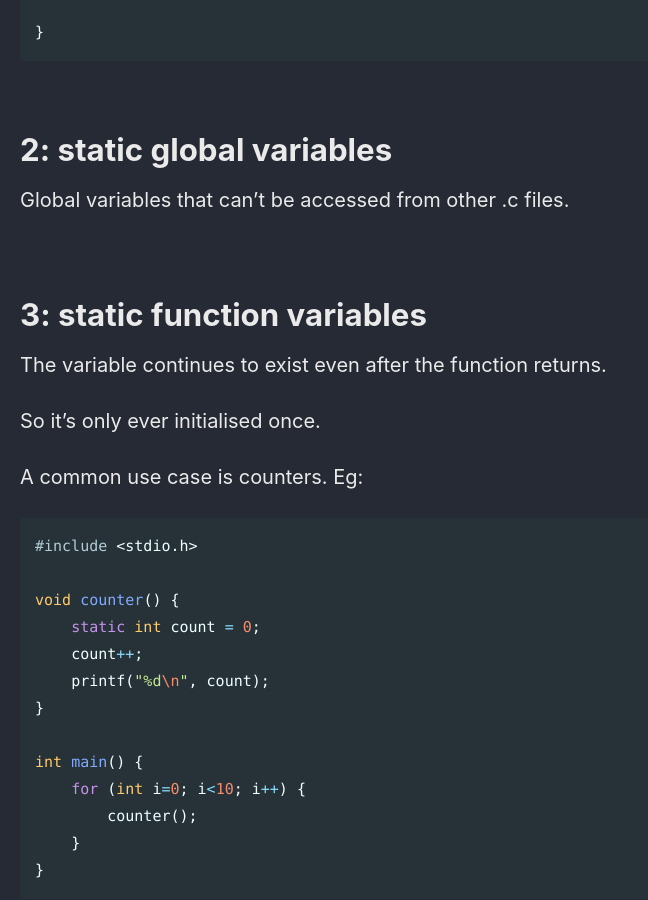
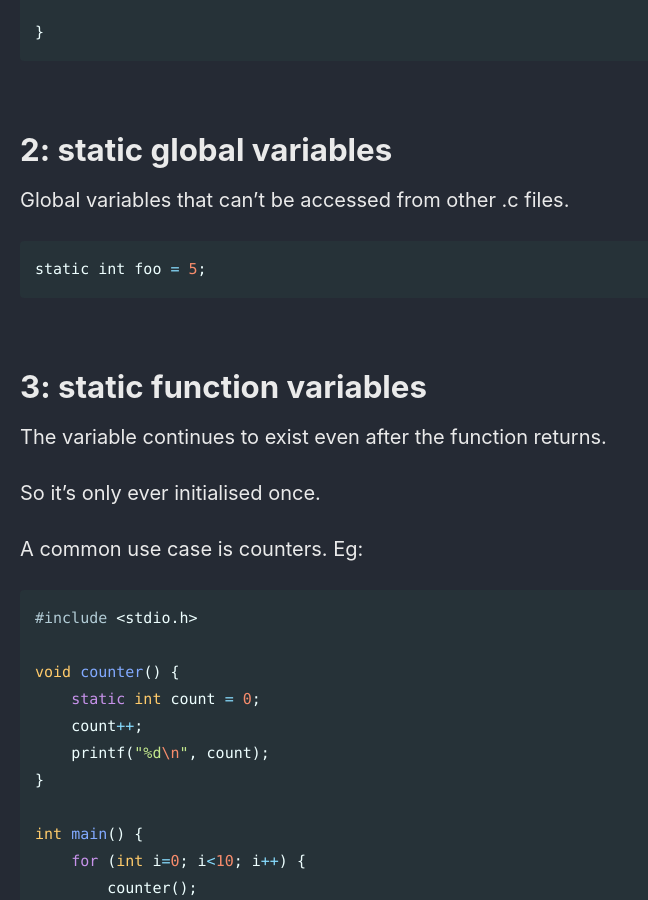
Before and after one commit to Connor-McCartney/Connor-McCartney.github.io, a Jekyll site: the page built from _pages/misc/C.md, in a window 1280 px wide and 900 px high, scrolled down 15852 px. Shown: the whole window, without its empty margins (0-648 px from the left). Built offline with Jekyll 4.4.1, drawn with Linux system fonts in a browser that asks for light colours; cached includes are drawn as plain includes.

Commit message:
Update C.md

````diff
--- a/_pages/misc/C.md
+++ b/_pages/misc/C.md
@@ -621,7 +621,9 @@ static void foo() {
 
 Global variables that can't be accessed from other .c files.
 
-
+```py
+static int foo = 5;
+```
 
 <br>
 
````
